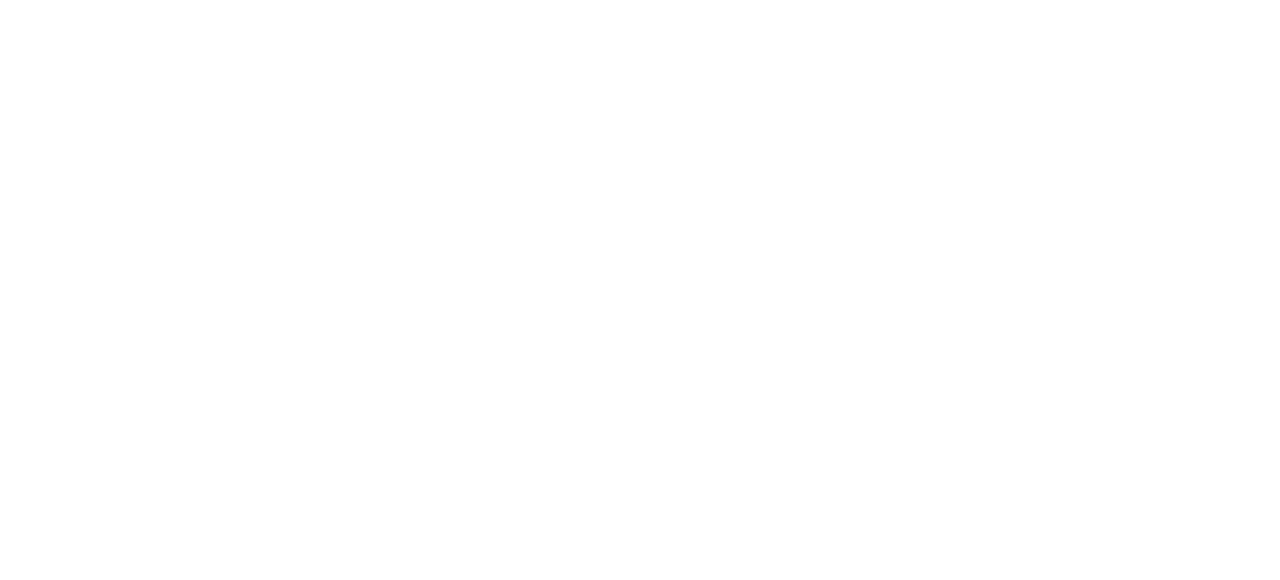
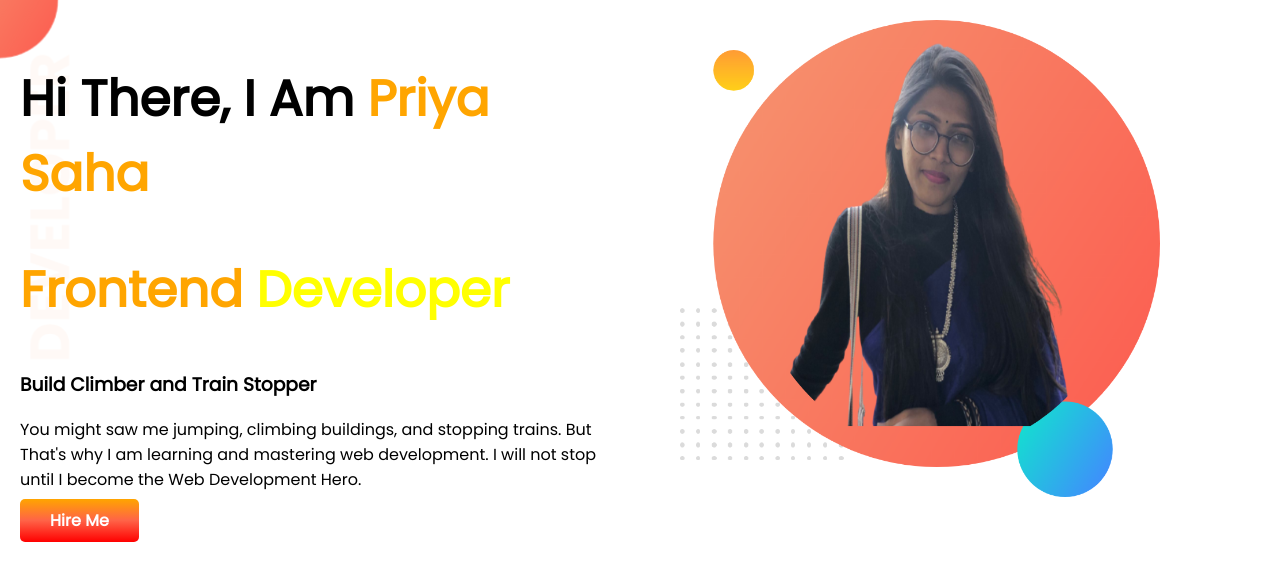
Before and after one commit to priya-saha398/developer-portfolio, a plain HTML site: page index.html in a window 1280 px wide. Drawn offline with Linux system fonts and the light colour scheme.

Commit message:
first section done

```diff
--- a/css/style.css
+++ b/css/style.css
@@ -0,0 +1,43 @@
+body {
+  font-family: 'Poppins', sans-serif;
+  width: 100%;
+  margin: 0;
+}
+h1 {
+  font-size: 50px;
+}
+.orange-clr {
+  color: orange;
+}
+.yellow-clr {
+  color: yellow;
+}
+.half-width {
+
+ width: 50%;
+ padding: 20px;
+
+
+}
+.half-width img {
+
+width: 80%;
+margin-left: 20px;
+
+
+}
+.half-width a {
+  text-decoration: none;
+  padding: 10px 30px;
+  background-image: linear-gradient(orange,tomato,red);
+  border-radius: 5px;
+  color: white;
+  font-weight: 700;
+}
+section {
+  display: flex;
+}
+ .top-banner {
+   background-image: url("./../images/top-banner.png");
+   background-repeat: no-repeat;
+ }
--- a/index.html
+++ b/index.html
@@ -1,12 +1,31 @@
 <html lang="en">
+
 <head>
   <meta charset="UTF-8">
   <meta http-equiv="X-UA-Compatible" content="IE=edge">
   <meta name="viewport" content="width=device-width, initial-scale=1.0">
   <title>Portfolio</title>
+  <link rel="preconnect" href="https://fonts.googleapis.com">
+  <link rel="preconnect" href="https://fonts.gstatic.com" crossorigin>
+  <link href="https://fonts.googleapis.com/css2?family=Poppins&family=Roboto&display=swap" rel="stylesheet">
   <link rel="stylesheet" href="./css/style.css">
 </head>
+
 <body>
+  <section class="top-banner">
+    <div class="half-width">
+      <h1>Hi There, I Am <span class="orange-clr">Priya Saha</span></h1>
+      <h1><span class="orange-clr">Frontend</span> <span class="yellow-clr">Developer</span> </h1>
+      <h3>Build Climber and Train Stopper</h3>
+      <p>You might saw me jumping, climbing buildings, and stopping trains. But
+        That's why I am learning and mastering web development. I will not stop until I become the Web Development Hero.
+      </p>
+      <a href="linkin.com">Hire Me</a>
+    </div>
+    <div class="half-width">
+      <img src="./images/my-bg.png" alt="">
+    </div>
+  </section>
+</body>
 
-</body>
 </html>
```
Also changed, not shown: images/dream-bg.png (added), images/exp-bg.png (added), images/my-bg (2).png (added), images/my-bg.png (added), images/top-banner.png (added).
